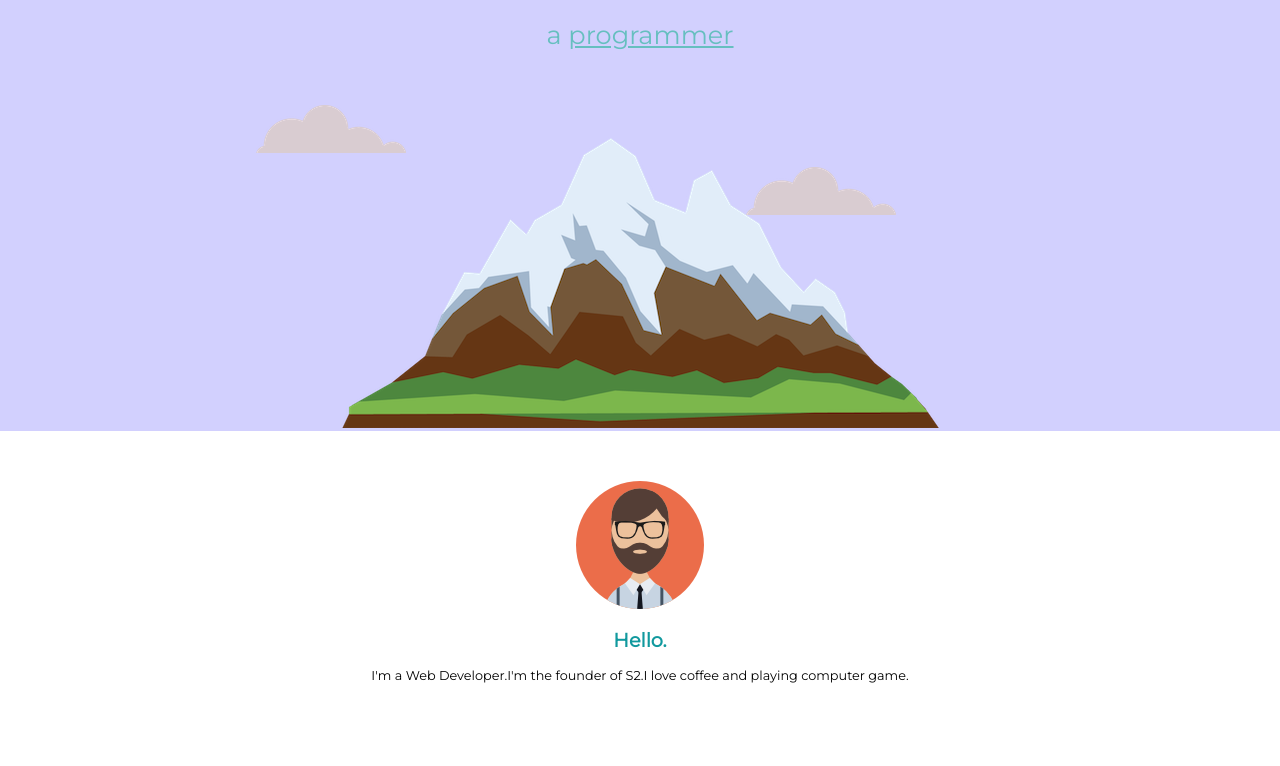
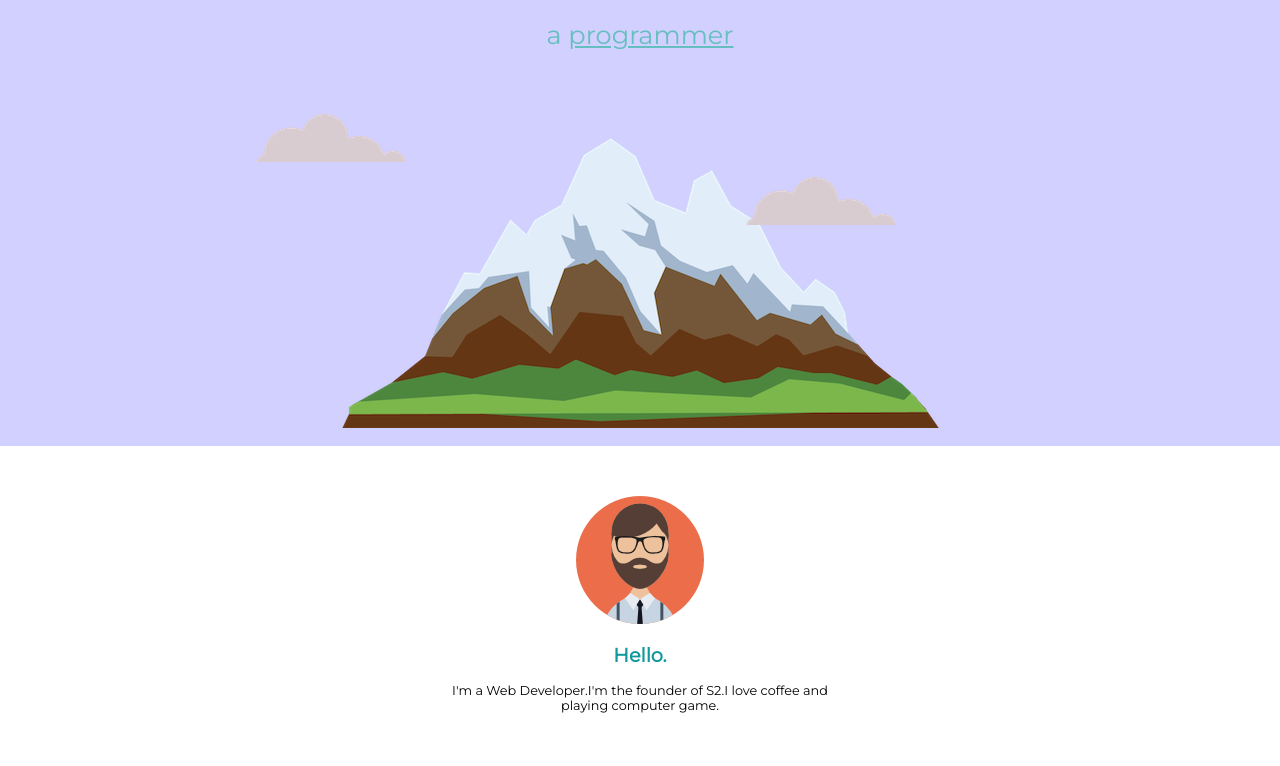
Before and after one commit to ozanbatuhankurucu/cv, a plain HTML site: page index.html in a window 1280 px wide. Shown: the part 186-952 px from the top of the page. Drawn offline with Linux system fonts and the light colour scheme.

Commit message:
Add files via upload

```diff
--- a/index.html
+++ b/index.html
@@ -20,7 +20,7 @@
       <div class="profile">
         <img class="man" src="images/man.png" alt="profile-pic">
         <h2>Hello.</h2>
-        <p style="padding-bottom:50px;">I'm a Web Developer.I'm the founder of S2.I love coffee and playing computer game.</p>
+        <p style="padding-bottom:50px; width:30%; margin:5px auto 5px auto;">I'm a Web Developer.I'm the founder of S2.I love coffee and playing computer game.</p>
       </div>
   <div class="hr">
     <hr>
--- a/styles/style.css
+++ b/styles/style.css
@@ -84,7 +84,9 @@ hr {
   border-width: 5px;
   width: 8%;
 }
-
+.btn:hover {
+  background-color:#30e3cb;
+}
 .btn {
   line-height: 5;
   margin-top: 50px;
@@ -117,8 +119,10 @@ hr {
 }
 
 .top-container {
+
   position: relative;
   padding-top: 5px;
+  padding-bottom:15px;
   background-color: #d2d0fe;
 }
 
```
